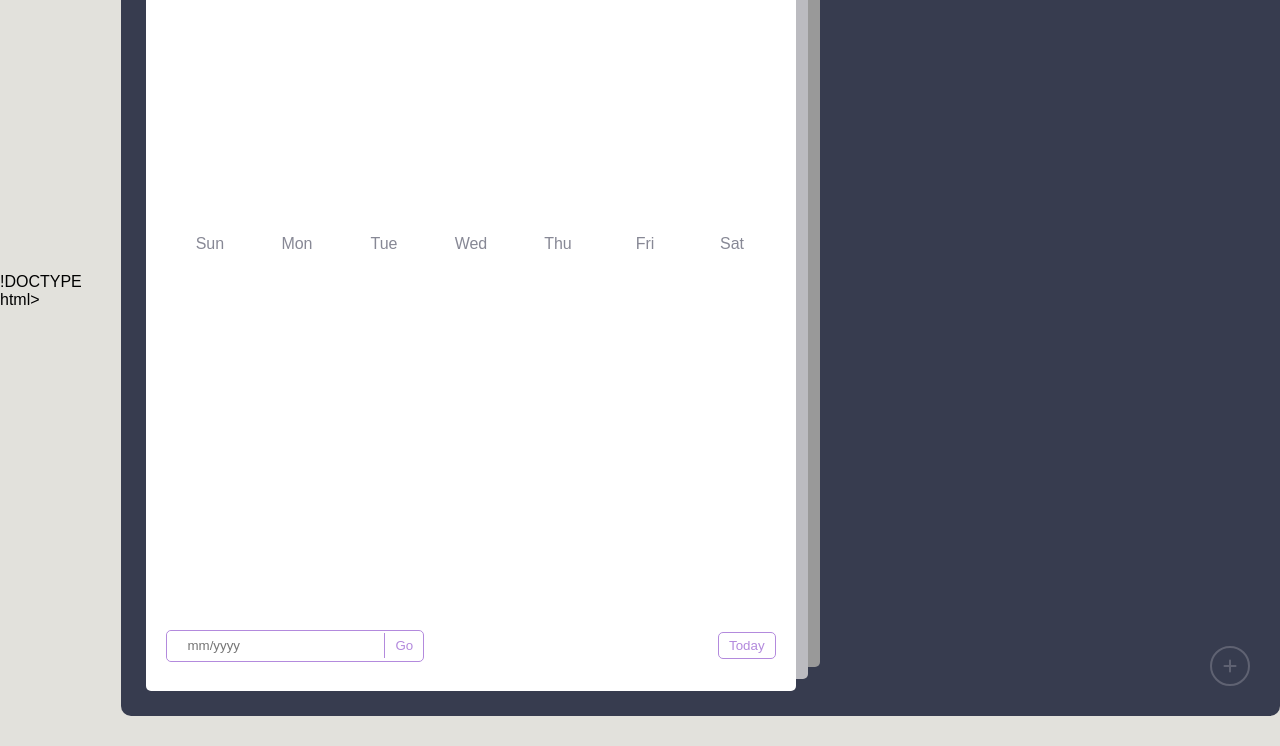
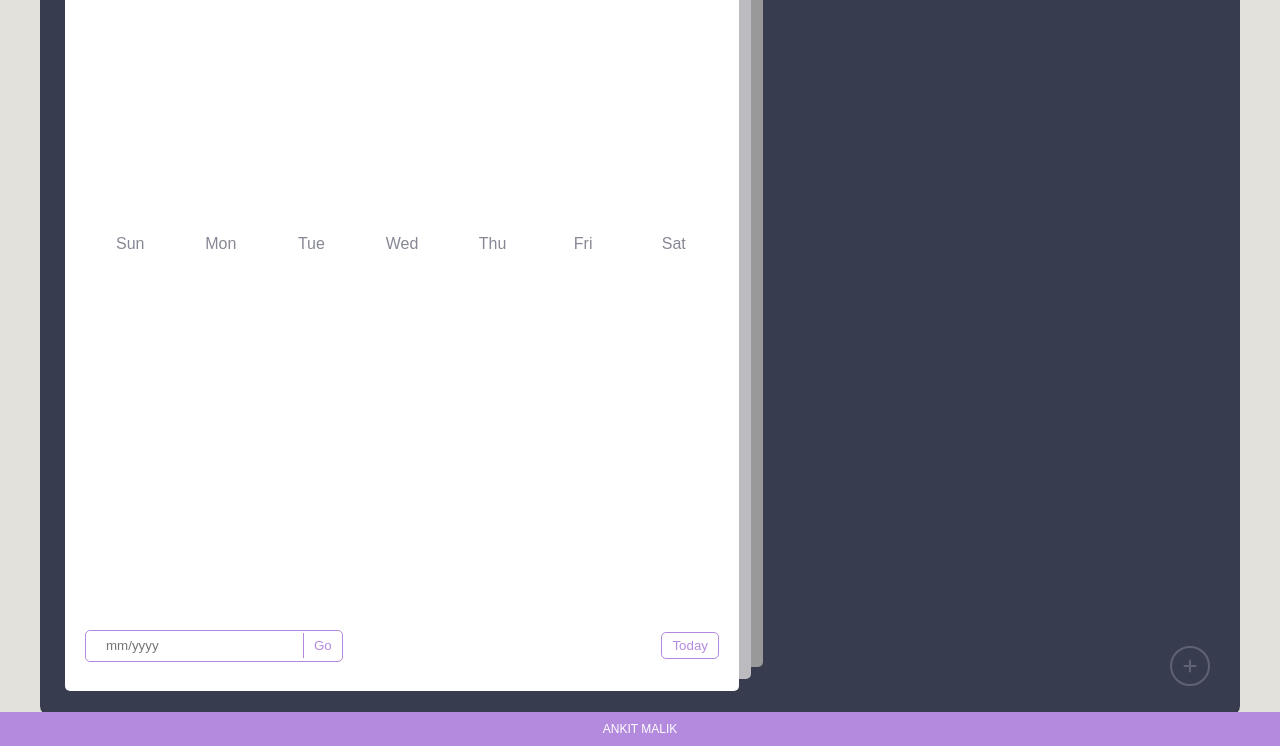
Before and after one commit to ANKITMALIK2708/Responsive-Calendar-with-Events, a plain HTML site: page index.html in a window 1280 px wide. Shown: the part 134-880 px from the top of the page. Drawn offline with Linux system fonts and the light colour scheme.

Commit message:
Update index.html

```diff
--- a/index.html
+++ b/index.html
@@ -1,4 +1,4 @@
-!DOCTYPE html>
+<!DOCTYPE html>
 <html lang="en">
   <head>
     <meta charset="UTF-8" />
@@ -51,6 +51,7 @@
           <div class="event-day">wed</div>
           <div class="event-date">12th december 2022</div>
         </div>
+        <div class="events"></div>
         <div class="add-event-wrapper">
           <div class="add-event-header">
             <div class="title">Add Event</div>
@@ -85,6 +86,10 @@
       </button>
     </div>
 
+    <div class="credits">
+      <p>ANKIT MALIK</p>
+    </div>
 
+    <script src="script.js"></script>
   </body>
 </html>
```
